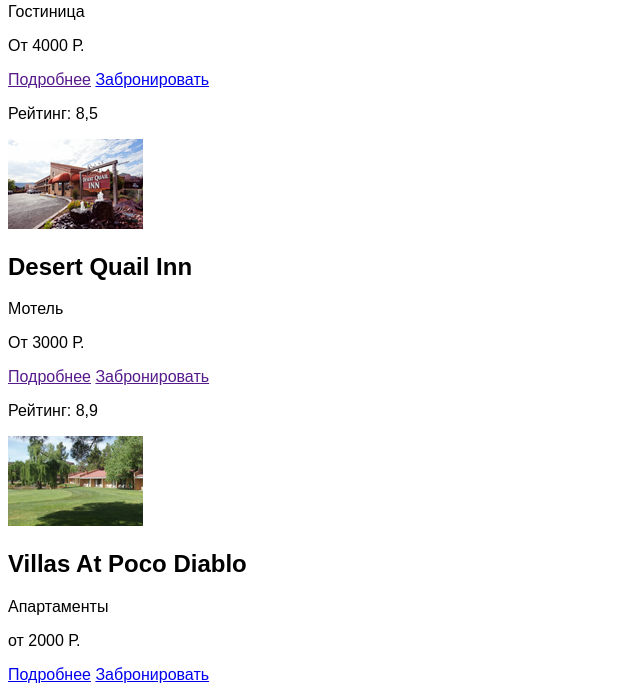
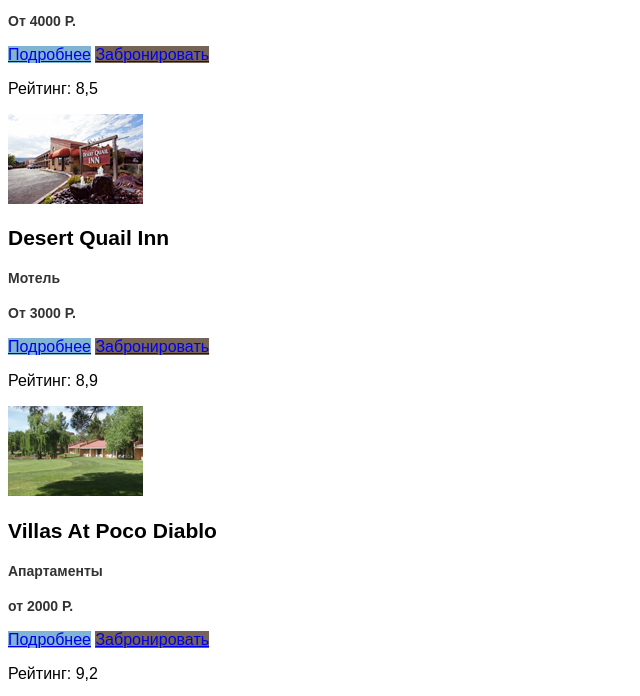
Before and after one commit to Firstclass37/644097-sedona, a plain HTML site: page hotel.html in a window 1280 px wide. Shown: the part 640-1336 px from the top of the page, without its empty margins (0-640 px from the left). Drawn offline with Linux system fonts and the light colour scheme.

Commit message:
Доработана стилизация

```diff
--- a/css/style.css
+++ b/css/style.css
@@ -1,15 +1,17 @@
 body{
 	font-family: 'PT Sans', sans-serif;
-	width: 768px;
 }
 
 .navigation{
 	font-size: 14px;
 }
 
+
 .navigation ul,
 .motivation ul{
 	list-style: none;
+	padding:0px;
+	margin: 0px;
 }
 
 .navigation a{
@@ -94,6 +96,28 @@ body{
 }
 
 
+.itemDescription h2{
+	font-weight: bold;
+	color:#000000;
+	font-size: 21px;
+	line-height: 26px;
+}
+
+.itemDescription p{
+	font-weight: bold;
+	color:#333333;
+	font-size: 14px;
+	line-height: 21px;
+}
+
+.more-link{
+	background-color: #81b3d2;
+}
+
+
+.reservation-link{
+	background-color: #766357;
+}
 @font-face {
     font-family: 'PtSans';
     src: url('https://fonts.googleapis.com/css?family=PT+Sans:400,700&amp;subset=cyrillic');
--- a/hotel.html
+++ b/hotel.html
@@ -67,8 +67,8 @@
                 <h2>Amara Resort & Spa</h2>
                 <p>Гостиница</p>
                 <p>От 4000 Р.</p>
-                <a class="#" href="" alt="подробнее">Подробнее</a>
-                <a class="reservation" href="#" alt="забронировать">Забронировать</a>
+                <a class="more-link" href="#" alt="подробнее">Подробнее</a>
+                <a class="reservation-link" href="#" alt="забронировать">Забронировать</a>
               </div>
               <div class="rating">
                 <div class="stars"></div>
@@ -84,8 +84,8 @@
                 <h2>Desert Quail Inn</h2>
                 <p>Мотель</p>
                 <p>От 3000 Р.</p>
-                <a class="#" href="" alt="подробнее">Подробнее</a>
-                <a class="#" href="" alt="забронировать">Забронировать</a>
+                <a class="more-link" href="#" alt="подробнее">Подробнее</a>
+                <a class="reservation-link" href="#" alt="забронировать">Забронировать</a>
               </div>
               <div class="rating">
                 <div class="stars"></div>
@@ -101,8 +101,8 @@
                 <h2>Villas At Poco Diablo</h2>
                 <p>Апартаменты</p>
                 <p>от 2000 Р.</p>
-                <a class="seeMore" href="#" alt="подробнее">Подробнее</a>
-                <a class="reservation" href="#" alt="забронировать">Забронировать</a>
+                <a class="more-link" href="#" alt="подробнее">Подробнее</a>
+                <a class="reservation-link" href="#" alt="забронировать">Забронировать</a>
               </div>
               <div class="rating">
                 <div class="stars"></div>
```
